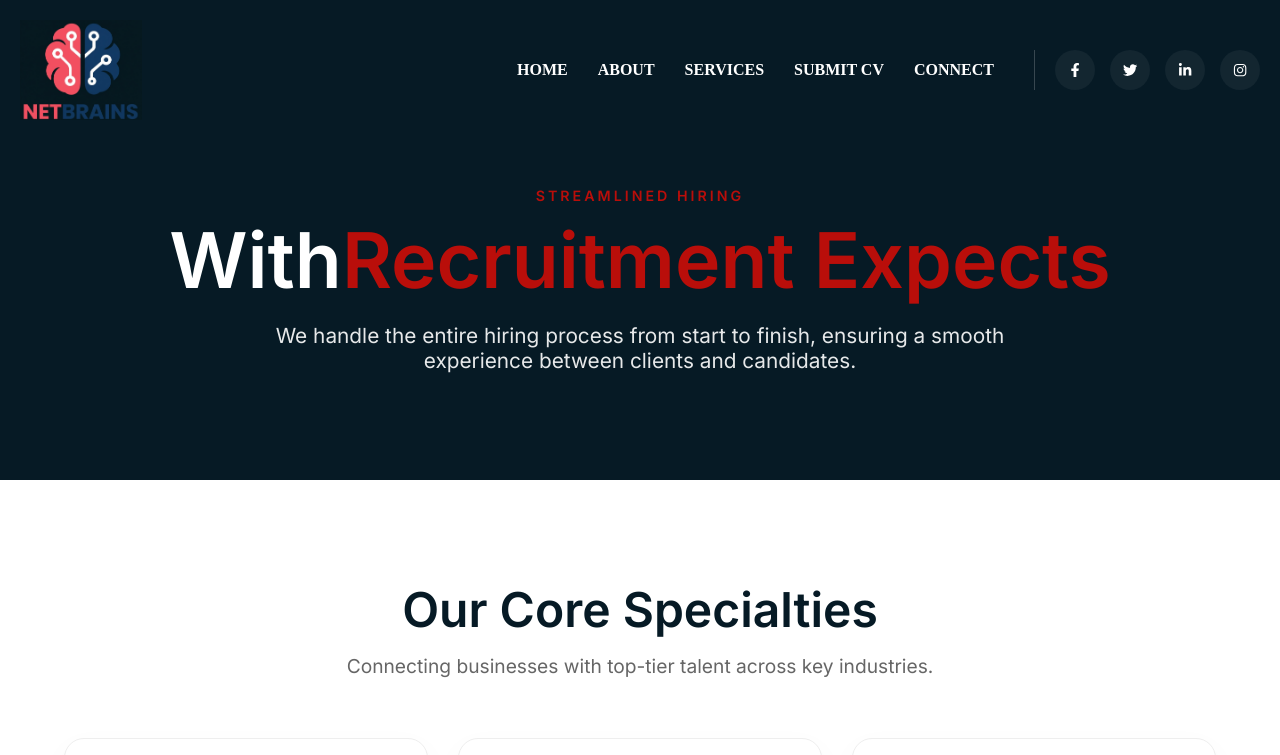
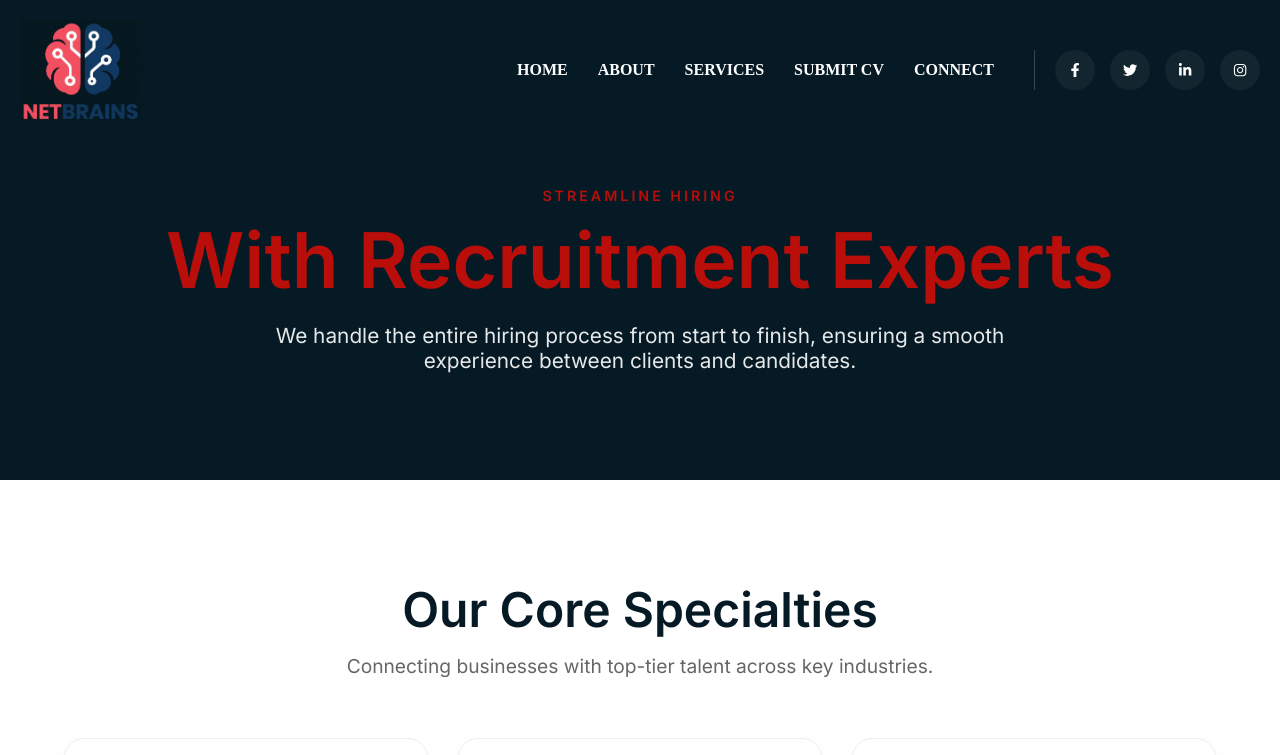
Before and after one commit to JosephMotshana/netbrains-website, a React (Vite) app: page /services in a window 1280 px wide. Shown: the top 755 px of the page. Built offline with nearby package versions, Linux system fonts and the light colour scheme.

Commit message:
we thank God

```diff
--- a/src/pages/Services.jsx
+++ b/src/pages/Services.jsx
@@ -47,10 +47,9 @@ const Services = () => {
 
       <section className="services-hero">
         <div className="hero-overlay">
-          <small className="welcome-text">Streamlined Hiring</small>
+          <small className="welcome-text">Streamline Hiring</small>
           <h1>
-            With
-            <span className="highlight">Recruitment Expects</span>
+            <span className="highlight">With Recruitment Experts</span>
           </h1>
           <p className="hero-description">
             We handle the entire hiring process from start to finish, ensuring a
```
